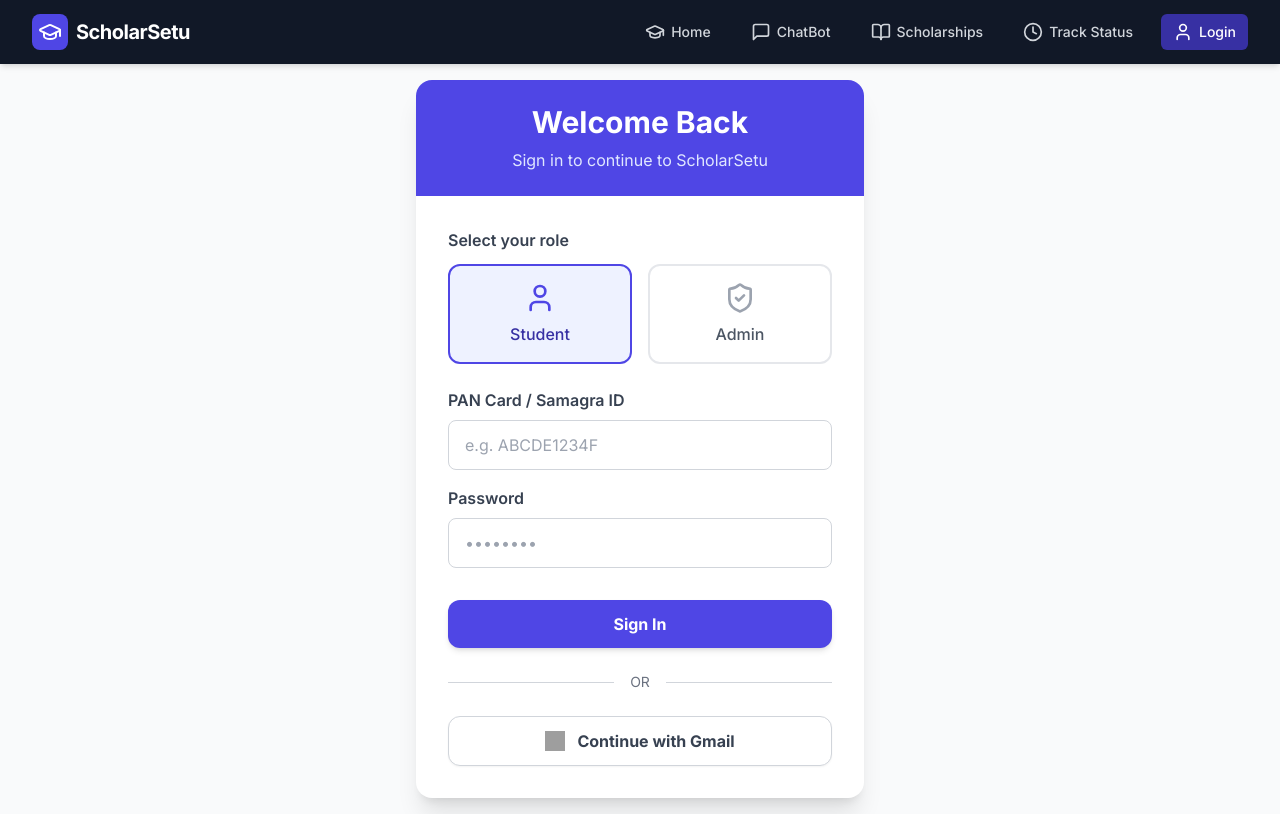
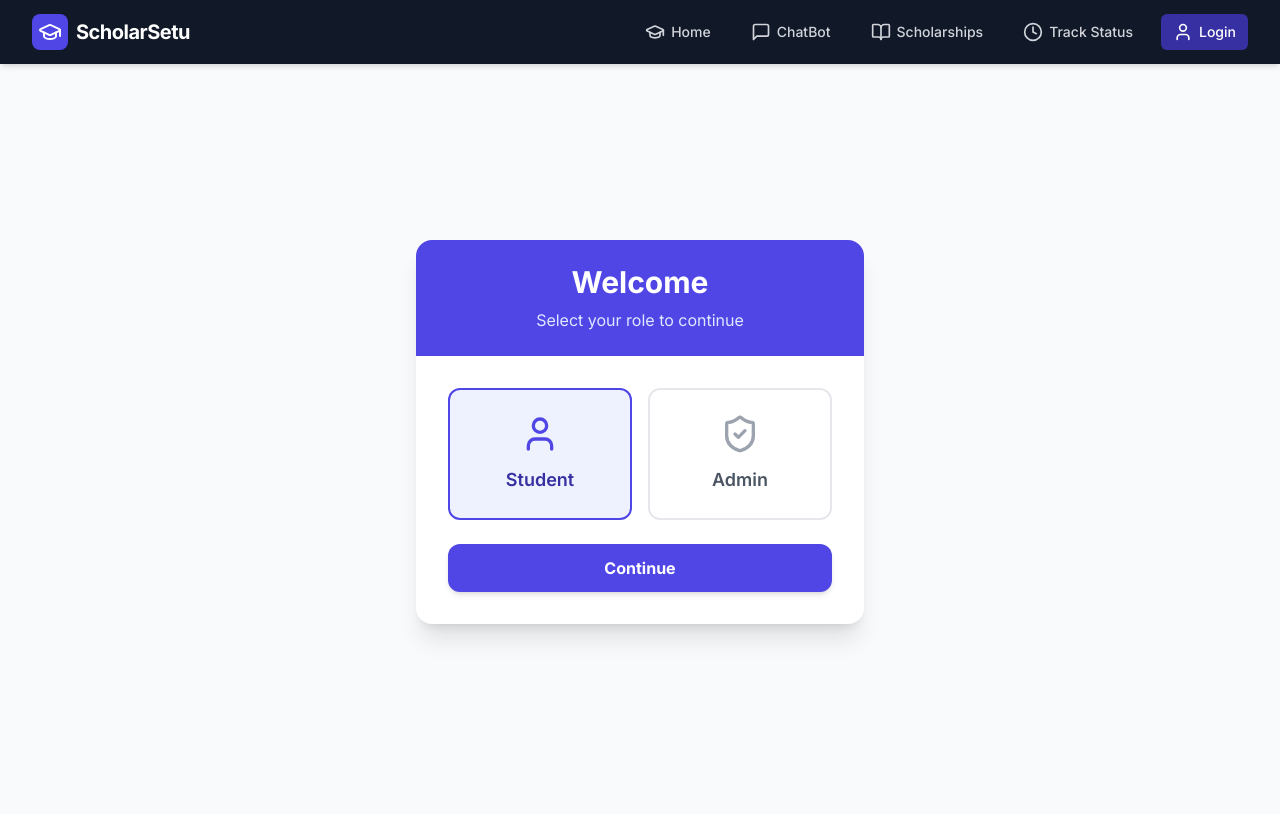
Before and after one commit to harshgupta170704/ScholarShip-Helper, a React (Vite) app in the folder frontend/: page /login in a window 1280 px wide. Built offline with nearby package versions, Linux system fonts and the light colour scheme; grey boxes are pictures that could not be loaded.

Commit message:
feat: implement 3-step auth wizard for new vs existing users

```diff
--- a/frontend/src/pages/LoginPage.jsx
+++ b/frontend/src/pages/LoginPage.jsx
@@ -1,52 +1,147 @@
 import React, { useState } from 'react';
 import { useNavigate } from 'react-router-dom';
-import { User, ShieldCheck } from 'lucide-react';
+import { User, ShieldCheck, UserPlus, LogIn, ArrowLeft } from 'lucide-react';
 
 const LoginPage = () => {
+  const [step, setStep] = useState(1); // 1: Role, 2: Student Action (New/Old), 3: Credentials Form
   const [role, setRole] = useState('student');
+  const [studentAction, setStudentAction] = useState('login'); // 'login' or 'register'
   const navigate = useNavigate();
 
-  const handleLogin = (e) => {
+  const handleNextStep = (e) => {
+    e.preventDefault();
+    if (step === 1) {
+      if (role === 'admin') {
+        setStep(3); // Admins go straight to login
+      } else {
+        setStep(2); // Students choose New/Old
+      }
+    }
+  };
+
+  const handleStudentActionSelection = (action) => {
+    setStudentAction(action);
+    setStep(3);
+  };
+
+  const handleFinalSubmit = (e) => {
     e.preventDefault();
     if (role === 'admin') {
       navigate('/admin');
     } else {
+      if (studentAction === 'register') {
         navigate('/chat');
+      } else {
+        navigate('/track');
       }
+    }
+  };
+
+  const handleGmailLogin = () => {
+    if (role === 'admin') navigate('/admin');
+    else if (studentAction === 'register') navigate('/chat');
+    else navigate('/track');
   };
 
   return (
     <div className="flex flex-1 items-center justify-center bg-gray-50 p-4">
-      <div className="w-full max-w-md bg-white rounded-2xl shadow-xl overflow-hidden">
-        <div className="bg-indigo-600 p-6 text-center text-white">
-          <h2 className="text-3xl font-bold mb-2">Welcome Back</h2>
-          <p className="text-indigo-100">Sign in to continue to ScholarSetu</p>
+      <div className="w-full max-w-md bg-white rounded-2xl shadow-xl overflow-hidden relative">
+        {step > 1 && (
+          <button
+            onClick={() => setStep(step - 1)}
+            className="absolute top-6 left-4 text-white hover:text-indigo-200 transition z-10"
+          >
+            <ArrowLeft className="w-6 h-6" />
+          </button>
+        )}
+
+        <div className="bg-indigo-600 p-6 text-center text-white relative">
+          <h2 className="text-3xl font-bold mb-2">Welcome</h2>
+          <p className="text-indigo-100">
+            {step === 1 ? 'Select your role to continue' :
+             step === 2 ? 'Are you a new or existing user?' :
+             studentAction === 'register' ? 'Register for ScholarSetu' : 'Sign in to your account'}
+          </p>
         </div>
 
-        <form onSubmit={handleLogin} className="p-8">
+        <div className="p-8">
+          {/* STEP 1: Select Role */}
+          {step === 1 && (
+            <form onSubmit={handleNextStep}>
               <div className="mb-6">
-            <label className="block text-gray-700 font-semibold mb-3">Select your role</label>
                 <div className="grid grid-cols-2 gap-4">
-              <label className={`cursor-pointer border-2 rounded-xl p-4 flex flex-col items-center transition-all ${
+                  <label className={`cursor-pointer border-2 rounded-xl p-6 flex flex-col items-center transition-all ${
                     role === 'student' ? 'border-indigo-600 bg-indigo-50' : 'border-gray-200 hover:border-indigo-300'
                   }`}>
                     <input type="radio" name="role" value="student" className="hidden"
                       checked={role === 'student'} onChange={() => setRole('student')} />
-                <User className={`w-8 h-8 mb-2 ${role === 'student' ? 'text-indigo-600' : 'text-gray-400'}`} />
-                <span className={`font-medium ${role === 'student' ? 'text-indigo-800' : 'text-gray-600'}`}>Student</span>
+                    <User className={`w-10 h-10 mb-3 ${role === 'student' ? 'text-indigo-600' : 'text-gray-400'}`} />
+                    <span className={`font-semibold text-lg ${role === 'student' ? 'text-indigo-800' : 'text-gray-600'}`}>Student</span>
                   </label>
 
-              <label className={`cursor-pointer border-2 rounded-xl p-4 flex flex-col items-center transition-all ${
+                  <label className={`cursor-pointer border-2 rounded-xl p-6 flex flex-col items-center transition-all ${
                     role === 'admin' ? 'border-indigo-600 bg-indigo-50' : 'border-gray-200 hover:border-indigo-300'
                   }`}>
                     <input type="radio" name="role" value="admin" className="hidden"
                       checked={role === 'admin'} onChange={() => setRole('admin')} />
-                <ShieldCheck className={`w-8 h-8 mb-2 ${role === 'admin' ? 'text-indigo-600' : 'text-gray-400'}`} />
-                <span className={`font-medium ${role === 'admin' ? 'text-indigo-800' : 'text-gray-600'}`}>Admin</span>
+                    <ShieldCheck className={`w-10 h-10 mb-3 ${role === 'admin' ? 'text-indigo-600' : 'text-gray-400'}`} />
+                    <span className={`font-semibold text-lg ${role === 'admin' ? 'text-indigo-800' : 'text-gray-600'}`}>Admin</span>
                   </label>
                 </div>
               </div>
+              <button type="submit"
+                className="w-full bg-indigo-600 text-white font-bold py-3 px-4 rounded-xl hover:bg-indigo-700 transition duration-200 shadow-md">
+                Continue
+              </button>
+            </form>
+          )}
 
+          {/* STEP 2: Student New/Old Selection */}
+          {step === 2 && (
+            <div className="space-y-4">
+              <button
+                onClick={() => handleStudentActionSelection('register')}
+                className="w-full border-2 border-gray-200 hover:border-indigo-600 hover:bg-indigo-50 rounded-xl p-5 flex items-center transition-all text-left"
+              >
+                <div className="bg-indigo-100 p-3 rounded-full mr-4 text-indigo-600">
+                  <UserPlus className="w-6 h-6" />
+                </div>
+                <div>
+                  <h3 className="font-bold text-gray-900">I am a New User</h3>
+                  <p className="text-sm text-gray-500">Register and find scholarships</p>
+                </div>
+              </button>
+
+              <button
+                onClick={() => handleStudentActionSelection('login')}
+                className="w-full border-2 border-gray-200 hover:border-indigo-600 hover:bg-indigo-50 rounded-xl p-5 flex items-center transition-all text-left"
+              >
+                <div className="bg-green-100 p-3 rounded-full mr-4 text-green-600">
+                  <LogIn className="w-6 h-6" />
+                </div>
+                <div>
+                  <h3 className="font-bold text-gray-900">I am an Existing User</h3>
+                  <p className="text-sm text-gray-500">Login to track application</p>
+                </div>
+              </button>
+            </div>
+          )}
+
+          {/* STEP 3: Credentials Form */}
+          {step === 3 && (
+            <form onSubmit={handleFinalSubmit}>
+              {studentAction === 'register' && role !== 'admin' ? (
+                <div className="mb-6 text-center">
+                  <p className="text-gray-600 mb-6">
+                    Registration is completed through our AI Chatbot. The bot will ask you for your details and documents step-by-step.
+                  </p>
+                  <button type="submit"
+                    className="w-full bg-indigo-600 text-white font-bold py-3 px-4 rounded-xl hover:bg-indigo-700 transition duration-200 shadow-md">
+                    Start AI Registration
+                  </button>
+                </div>
+              ) : (
+                <>
                   <div className="mb-4">
                     <label className="block text-gray-700 font-semibold mb-2" htmlFor="userId">
                       {role === 'student' ? 'PAN Card / Samagra ID' : 'Admin ID / Email'}
@@ -77,6 +172,8 @@ const LoginPage = () => {
                     className="w-full bg-indigo-600 text-white font-bold py-3 px-4 rounded-xl hover:bg-indigo-700 transition duration-200 shadow-md">
                     Sign In
                   </button>
+                </>
+              )}
 
               <div className="mt-6 flex items-center justify-center">
                 <span className="h-px bg-gray-300 flex-1"></span>
@@ -84,12 +181,14 @@ const LoginPage = () => {
                 <span className="h-px bg-gray-300 flex-1"></span>
               </div>
 
-          <button type="button" onClick={() => navigate(role === 'admin' ? '/admin' : '/chat')}
+              <button type="button" onClick={handleGmailLogin}
                 className="mt-6 w-full bg-white border border-gray-300 text-gray-700 font-bold py-3 px-4 rounded-xl hover:bg-gray-50 transition duration-200 shadow-sm flex items-center justify-center">
                 <img src="https://www.gstatic.com/firebasejs/ui/2.0.0/images/auth/google.svg" alt="Google logo" className="w-5 h-5 mr-3" />
                 Continue with Gmail
               </button>
             </form>
+          )}
+        </div>
       </div>
     </div>
   );
```
Lines whose indentation alone changed are shown as unchanged.
